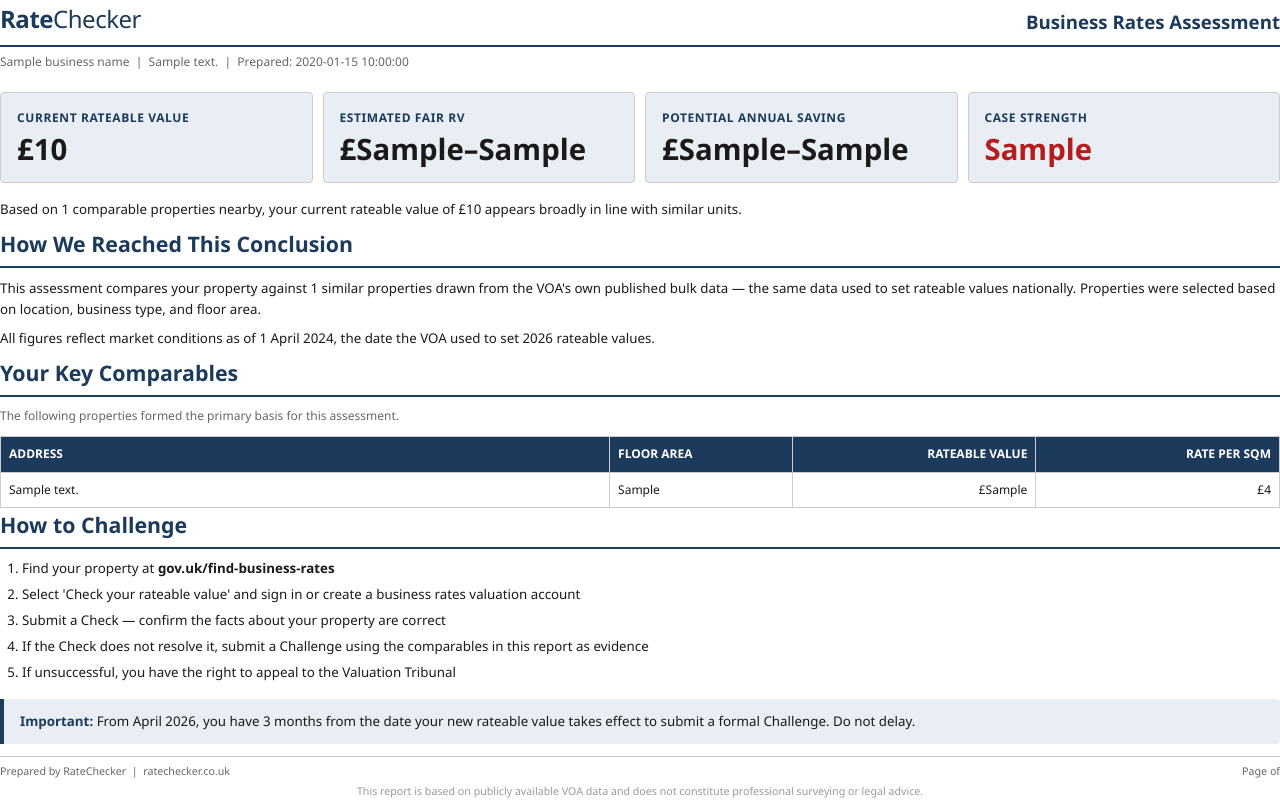
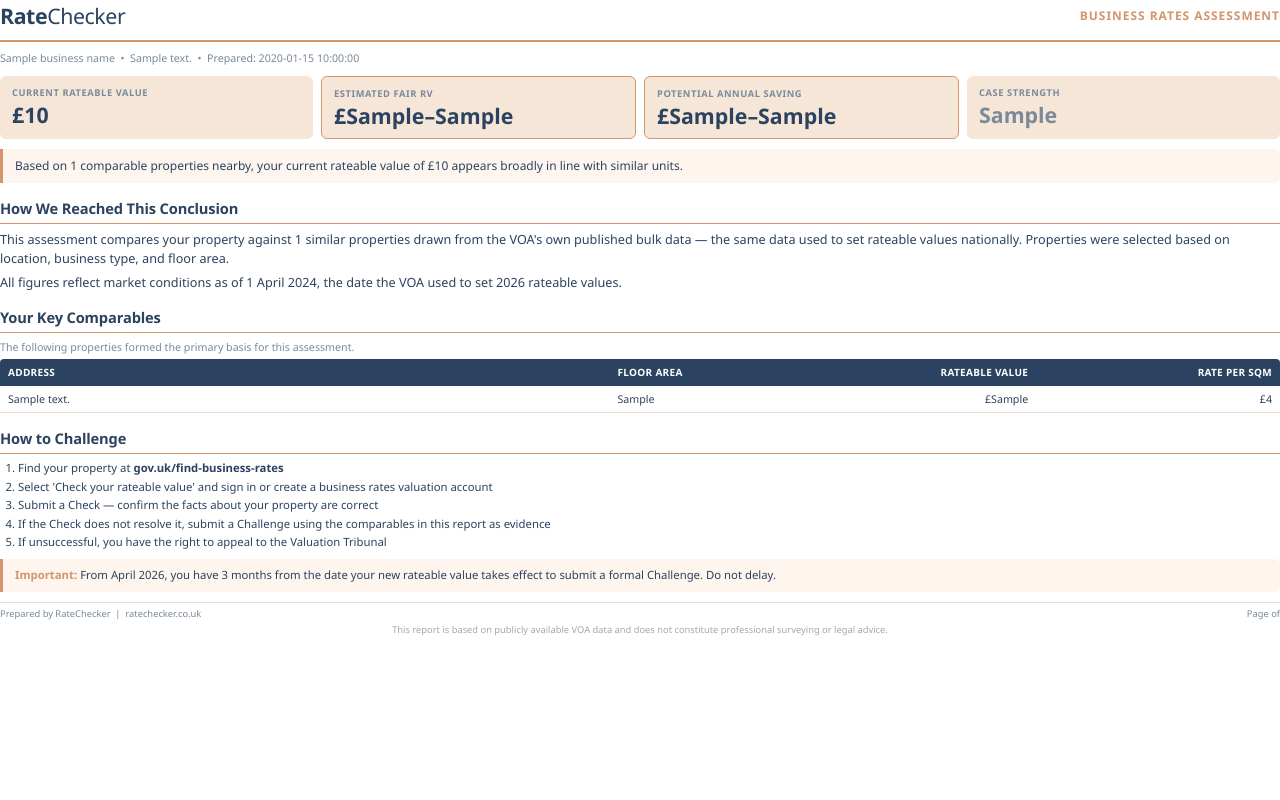
Before and after one commit to joshua1602-svg/ratechecker, a Python web app: template src/templates/reports/simplified_report.html in a window 1280 px wide. Run offline with Jinja, Linux system fonts and the light colour scheme; the template is opened without the code that fills it: most values are stand-ins (such as "Sample title", 1, 10 or a date in 2020).

Commit message:
Refactor styles and layout for simplified report
Updated styles and layout for the simplified report, including margin adjustments, font size changes, and improved color scheme for better readability.

```diff
--- a/src/templates/reports/simplified_report.html
+++ b/src/templates/reports/simplified_report.html
@@ -7,7 +7,7 @@
 /* ── Page setup ── */
 @page {
   size: A4;
-  margin: 20mm 20mm 25mm 20mm;
+  margin: 16mm 18mm 20mm 18mm;
 }
 
 /* ── Reset ── */
@@ -16,165 +16,169 @@
 /* ── Base ── */
 body {
   font-family: 'Segoe UI', Arial, Helvetica, sans-serif;
-  font-size: 10pt;
-  line-height: 1.55;
-  color: #1A1A1A;
+  font-size: 9.5pt;
+  line-height: 1.5;
+  color: #2B4360;
+  background: #FFFFFF;
   -webkit-print-color-adjust: exact;
   print-color-adjust: exact;
 }
 
 /* ── Typography ── */
 h1 {
-  font-size: 16pt;
+  font-size: 11pt;
   font-weight: 700;
-  color: #1B3A5C;
-  margin: 0 0 10px 0;
-  padding-bottom: 6px;
-  border-bottom: 2px solid #1B3A5C;
+  color: #2B4360;
+  margin: 14px 0 6px 0;
+  padding-bottom: 4px;
+  border-bottom: 1.5px solid #D4956A;
+  letter-spacing: -0.01em;
 }
 h2 {
-  font-size: 13pt;
+  font-size: 10pt;
   font-weight: 700;
-  color: #1B3A5C;
-  margin: 24px 0 8px 0;
+  color: #2B4360;
+  margin: 10px 0 4px 0;
 }
-p { margin: 0 0 8px 0; }
+p { margin: 0 0 5px 0; }
 
-/* ── Page break rules ── */
+/* ── No page breaks — single page ── */
 .section { page-break-inside: avoid; }
-.section + .section h1 { page-break-before: always; }
 table { page-break-inside: avoid; }
-.callout { page-break-inside: avoid; }
 
 /* ── Header ── */
 .report-header {
   display: flex;
   justify-content: space-between;
-  align-items: flex-end;
-  margin-bottom: 0;
+  align-items: center;
+  padding-bottom: 8px;
+  border-bottom: 2px solid #D4956A;
+  margin-bottom: 4px;
 }
 .wordmark {
-  font-size: 18pt;
+  font-size: 16pt;
   letter-spacing: -0.02em;
 }
-.wordmark-rate { font-weight: 700; color: #1B3A5C; }
-.wordmark-checker { font-weight: 400; color: #1B3A5C; }
-.report-header h1 {
-  font-size: 14pt;
-  border: none;
-  padding: 0;
-  margin: 0;
-  text-align: right;
-}
-.header-rule {
-  border: none;
-  border-top: 2px solid #1B3A5C;
-  margin: 8px 0 6px 0;
+.wordmark-rate { font-weight: 700; color: #2B4360; }
+.wordmark-checker { font-weight: 400; color: #2B4360; }
+.report-type {
+  font-size: 9pt;
+  font-weight: 600;
+  color: #D4956A;
+  text-transform: uppercase;
+  letter-spacing: 0.08em;
 }
 .header-meta {
-  font-size: 9pt;
-  color: #666666;
-  margin-bottom: 20px;
+  font-size: 8pt;
+  color: #7A8A9A;
+  margin-bottom: 10px;
+  padding-top: 4px;
 }
 
 /* ── Banner boxes ── */
 .banner {
   display: flex;
-  gap: 10px;
-  margin: 16px 0;
+  gap: 8px;
+  margin: 8px 0 10px 0;
 }
 .banner-box {
   flex: 1;
-  background: #E8EEF4;
-  border: 1px solid #CCCCCC;
-  border-radius: 4px;
-  padding: 16px;
+  background: #F5E6D8;
+  border-radius: 6px;
+  padding: 10px 12px;
+}
+.banner-box-accent {
+  border: 1.5px solid #D4956A;
 }
 .banner-label {
-  font-size: 9pt;
-  color: #1B3A5C;
+  font-size: 7pt;
+  color: #7A8A9A;
   text-transform: uppercase;
-  letter-spacing: 0.05em;
+  letter-spacing: 0.06em;
   font-weight: 600;
-  margin-bottom: 6px;
+  margin-bottom: 3px;
 }
 .banner-value {
-  font-size: 22pt;
+  font-size: 16pt;
   font-weight: 700;
-  color: #1A1A1A;
-  line-height: 1.1;
+  color: #2B4360;
+  line-height: 1.15;
+}
+
+/* ── Summary paragraph ── */
+.summary-text {
+  background: #FDF5EE;
+  border-left: 3px solid #D4956A;
+  border-radius: 0 6px 6px 0;
+  padding: 8px 12px;
+  font-size: 9pt;
+  color: #2B4360;
+  margin-bottom: 10px;
 }
 
 /* ── Comparables table ── */
 .comp-table {
   width: 100%;
   border-collapse: collapse;
-  font-size: 9pt;
-  margin-top: 10px;
+  font-size: 8pt;
+  margin-top: 4px;
 }
 .comp-table th {
-  background: #1B3A5C;
+  background: #2B4360;
   color: #FFFFFF;
-  font-weight: 700;
-  font-size: 9pt;
+  font-weight: 600;
+  font-size: 7.5pt;
   text-transform: uppercase;
+  letter-spacing: 0.03em;
   text-align: left;
-  padding: 8px;
-  border: 1px solid #CCCCCC;
+  padding: 6px 8px;
 }
+.comp-table th:first-child { border-radius: 4px 0 0 0; }
+.comp-table th:last-child { border-radius: 0 4px 0 0; }
 .comp-table td {
-  padding: 8px;
-  border: 1px solid #CCCCCC;
+  padding: 5px 8px;
+  border-bottom: 1px solid #E8DDD4;
   vertical-align: top;
 }
-.comp-table tr:nth-child(even) td { background: #E8EEF4; }
+.comp-table tr:nth-child(even) td { background: #FDF5EE; }
 .comp-table .num { text-align: right; }
 
-/* ── Ordered list ── */
+/* ── Steps list ── */
 .steps-list {
-  margin: 10px 0 16px 0;
-  padding-left: 22px;
+  margin: 4px 0 8px 0;
+  padding-left: 18px;
+  font-size: 8.5pt;
 }
 .steps-list li {
-  margin-bottom: 6px;
-  line-height: 1.5;
+  margin-bottom: 2px;
+  line-height: 1.45;
 }
 
 /* ── Callout ── */
 .callout {
-  background: #E8EEF4;
-  border-left: 4px solid #1B3A5C;
-  border-radius: 0 4px 4px 0;
-  padding: 12px 16px;
-  margin: 12px 0;
+  background: #FDF5EE;
+  border-left: 3px solid #D4956A;
+  border-radius: 0 6px 6px 0;
+  padding: 8px 12px;
+  margin: 6px 0;
+  font-size: 8.5pt;
 }
-.callout strong { color: #1B3A5C; }
+.callout strong { color: #D4956A; }
 
 /* ── Intro line ── */
 .intro-line {
-  font-size: 9pt;
-  color: #666666;
-  margin-bottom: 8px;
+  font-size: 8pt;
+  color: #7A8A9A;
+  margin-bottom: 4px;
 }
 
 /* ── Footer ── */
-@media print {
 .page-footer {
-    position: fixed;
-    bottom: 0;
-    left: 0;
-    right: 0;
-    border-top: 1px solid #CCCCCC;
-    padding-top: 6px;
-    font-size: 8pt;
-    color: #666666;
-  }
-}
-.page-footer {
-  border-top: 1px solid #CCCCCC;
-  padding-top: 6px;
-  font-size: 8pt;
-  color: #666666;
+  margin-top: 10px;
+  border-top: 1px solid #E8DDD4;
+  padding-top: 4px;
+  font-size: 7pt;
+  color: #7A8A9A;
 }
 .footer-row {
   display: flex;
@@ -182,54 +186,55 @@ table { page-break-inside: avoid; }
 }
 .footer-disclaimer {
   text-align: center;
-  font-size: 8pt;
-  color: #999999;
-  margin-top: 4px;
+  font-size: 7pt;
+  color: #A0A8B0;
+  margin-top: 2px;
 }
 </style>
 </head>
 <body>
 
-<!-- ═══════════════════════════════════════════ HEADER ═══ -->
+<!-- ═══ HEADER ═══ -->
 <div class="report-header">
   <span class="wordmark"><span class="wordmark-rate">Rate</span><span class="wordmark-checker">Checker</span></span>
-  <h1>Business Rates Assessment</h1>
+  <span class="report-type">Business Rates Assessment</span>
 </div>
-<hr class="header-rule">
-<div class="header-meta">{{ business_name }} &nbsp;|&nbsp; {{ property_address }} &nbsp;|&nbsp; Prepared: {{ date_prepared }}</div>
+<div class="header-meta">{{ business_name }} &nbsp;&bull;&nbsp; {{ property_address }} &nbsp;&bull;&nbsp; Prepared: {{ date_prepared }}</div>
 
-<!-- ═══════════════════════════════════════════ BANNER ═══ -->
+<!-- ═══ BANNER ═══ -->
 <div class="section">
   <div class="banner">
     <div class="banner-box">
       <div class="banner-label">Current Rateable Value</div>
       <div class="banner-value">&pound;{{ voa_rv }}</div>
     </div>
-    <div class="banner-box">
+    <div class="banner-box banner-box-accent">
       <div class="banner-label">Estimated Fair RV</div>
       <div class="banner-value">&pound;{{ modelled_rv_low }}&ndash;{{ modelled_rv_high }}</div>
     </div>
-    <div class="banner-box">
+    <div class="banner-box banner-box-accent">
       <div class="banner-label">Potential Annual Saving</div>
       <div class="banner-value">&pound;{{ annual_saving_low }}&ndash;{{ annual_saving_high }}</div>
     </div>
     <div class="banner-box">
       <div class="banner-label">Case Strength</div>
-      <div class="banner-value" style="color: {% if case_strength == 'High' %}#2E7D32{% elif case_strength == 'Medium' %}#E65100{% else %}#B71C1C{% endif %};">{{ case_strength }}</div>
+      <div class="banner-value" style="color: {% if case_strength == 'High' %}#2E7D32{% elif case_strength == 'Medium' %}#D4956A{% else %}#7A8A9A{% endif %};">{{ case_strength }}</div>
     </div>
   </div>
 
-  <p>Based on {{ comp_count }} comparable properties nearby, your current rateable value of &pound;{{ voa_rv }} appears
+  <div class="summary-text">
+    Based on {{ comp_count }} comparable properties nearby, your current rateable value of &pound;{{ voa_rv }} appears
     {% if voa_rv > modelled_rv_high %}
     higher than similar units. This suggests you may be overpaying by &pound;{{ annual_saving_low }}&ndash;{{ annual_saving_high }} per year.
     {% elif voa_rv < modelled_rv_low %}
     lower than similar units. Your property may be correctly assessed or undervalued.
     {% else %}
     broadly in line with similar units.
-  {% endif %}</p>
+    {% endif %}
+  </div>
 </div>
 
-<!-- ═══════════════════════════════════════════ HOW WE REACHED THIS ═══ -->
+<!-- ═══ HOW WE REACHED THIS ═══ -->
 <div class="section">
   <h1>How We Reached This Conclusion</h1>
   <p>This assessment compares your property against {{ comp_count }} similar properties drawn from the VOA's own published bulk data — the same data used to set rateable values nationally. Properties were selected based on location, business type, and floor area.</p>
@@ -239,7 +244,7 @@ table { page-break-inside: avoid; }
   <p>All figures reflect market conditions as of 1 April 2024, the date the VOA used to set 2026 rateable values.</p>
 </div>
 
-<!-- ═══════════════════════════════════════════ COMPARABLES ═══ -->
+<!-- ═══ COMPARABLES ═══ -->
 <div class="section">
   <h1>Your Key Comparables</h1>
   <p class="intro-line">The following properties formed the primary basis for this assessment.</p>
@@ -276,7 +281,7 @@ table { page-break-inside: avoid; }
   </table>
 </div>
 
-<!-- ═══════════════════════════════════════════ HOW TO CHALLENGE ═══ -->
+<!-- ═══ HOW TO CHALLENGE ═══ -->
 <div class="section">
   <h1>How to Challenge</h1>
 
@@ -293,7 +298,7 @@ table { page-break-inside: avoid; }
   </div>
 </div>
 
-<!-- ═══════════════════════════════════════════ FOOTER ═══ -->
+<!-- ═══ FOOTER ═══ -->
 <div class="page-footer">
   <div class="footer-row">
     <span>Prepared by RateChecker&nbsp;&nbsp;|&nbsp;&nbsp;ratechecker.co.uk</span>
```
Lines whose indentation alone changed are shown as unchanged.
